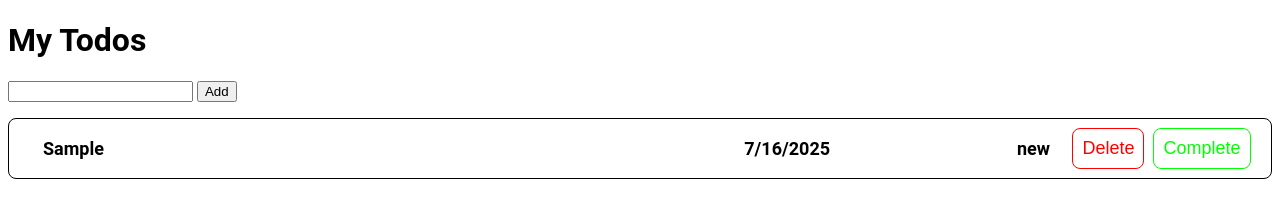
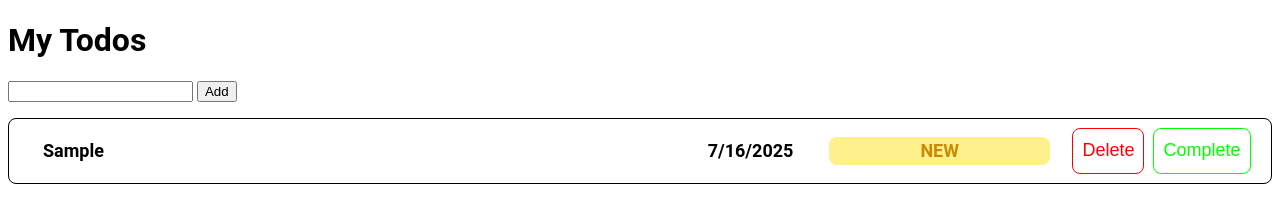
Before and after one commit to eyubyildirim/todo-app-pure-js, a plain HTML site: page index.html in a window 1280 px wide. Both pictures are taken after typing "Sample" into the empty fields and a click on the button "Add". Drawn offline with Linux system fonts and the light colour scheme.

Commit message:
feat: add status coloring

```diff
--- a/index.js
+++ b/index.js
@@ -26,13 +26,18 @@ const addClass = (/** @type {HTMLElement | null} */ element, /** @type {string[]
 const renderTodos = (todos, oldTodos, ...classes) => {
     localStorage.setItem("todosList", JSON.stringify(todos));
 
+    if (todos.length === oldTodos.length) {
+        todos = todos.filter((todo, i) => !Object.keys(todo).every(v => todo[v] === oldTodos[i][v]))
+        oldTodos = []
+    }
+
     todos.forEach((todo) => {
         if (oldTodos.includes(todo)) {
             oldTodos.splice(oldTodos.indexOf(todo), 1);
             return;
         }
 
-        const todoElementLi = document.createElement("li");
+        const todoElementLi = document.getElementById(todo.id) ?? document.createElement("li");
 
         const todoElementDesc = document.createElement("h6");
         todoElementDesc.textContent = todo.desc;
@@ -41,7 +46,7 @@ const renderTodos = (todos, oldTodos, ...classes) => {
         todoElementDate.textContent = new Date(todo.createdAt).toLocaleDateString();
 
         const todoElementStatus = document.createElement("h6");
-        todoElementStatus.textContent = todo.status;
+        todoElementStatus.textContent = todo.status.toUpperCase();
 
         const todoElementActions = document.createElement("div");
 
@@ -52,20 +57,32 @@ const renderTodos = (todos, oldTodos, ...classes) => {
         todoElementDeleteButton.textContent = "Delete";
 
         todoElementDeleteButton.addEventListener("click", () => {
-            const oldTodos = [...todos];
+            const oldTodos = [...todos]
             todos.splice(todos.indexOf(todo), 1);
             renderTodos(todos, oldTodos, "remove-todo");
         });
-        todoElementCompleteButton.addEventListener("click", () => { });
-
-        const name = todo.desc.split(" ").join("-").toLowerCase();
+        todoElementCompleteButton.addEventListener("click", () => {
+            const oldTodos = structuredClone(todos)
+            console.log(oldTodos)
+            todos[todos.indexOf(todo)].status = "completed"
+            renderTodos(todos, oldTodos)
+        });
 
         todoElementLi.id = todo.id;
         addClass(todoElementLi, "todo-element");
 
         addClass(todoElementDesc, "todo-desc", "todo-content");
         addClass(todoElementDate, "todo-date", "todo-content");
-        addClass(todoElementStatus, "todo-status", "todo-content");
+        switch (todo.status) {
+            case "new":
+                addClass(todoElementStatus, "todo-status-new", "todo-status", "todo-content");
+                break;
+            case "completed":
+                addClass(todoElementStatus, "todo-status-completed", "todo-status", "todo-content");
+                break;
+            default:
+                addClass(todoElementStatus, "todo-status-new", "todo-status", "todo-content");
+        }
         addClass(todoElementActions, "todo-actions");
 
         addClass(
@@ -78,6 +95,10 @@ const renderTodos = (todos, oldTodos, ...classes) => {
             "todo-action-button",
             "todo-action-button-complete",
         );
+
+        if (document.getElementById(todo.id)) {
+            todoElementLi.innerHTML = ''
+        }
 
         todoElementActions.appendChild(todoElementDeleteButton);
         todoElementActions.appendChild(todoElementCompleteButton);
@@ -97,6 +118,8 @@ const renderTodos = (todos, oldTodos, ...classes) => {
                 { once: true },
             );
         }
+
+        if (document.getElementById(todo.id)) return;
 
         // @ts-ignore
         todoList.appendChild(todoElementLi);
--- a/styles.css
+++ b/styles.css
@@ -59,13 +59,25 @@ h6.todo-desc {
 }
 
 h6.todo-date {
-    text-align: center;
+    text-align: end;
     flex-grow: 1;
 }
 
 h6.todo-status {
-    flex-grow: 1;
-    text-align: end;
+    width: 15%;
+    text-align: center;
+    padding: 0.2em 1em;
+    border-radius: 8px;
+}
+
+h6.todo-status-new {
+    background-color: #fef08a;
+    color: #ca8a04;
+}
+
+h6.todo-status-completed {
+    background-color: #d9f99d;
+    color: #65a30d;
 }
 
 div.todo-actions {
```
